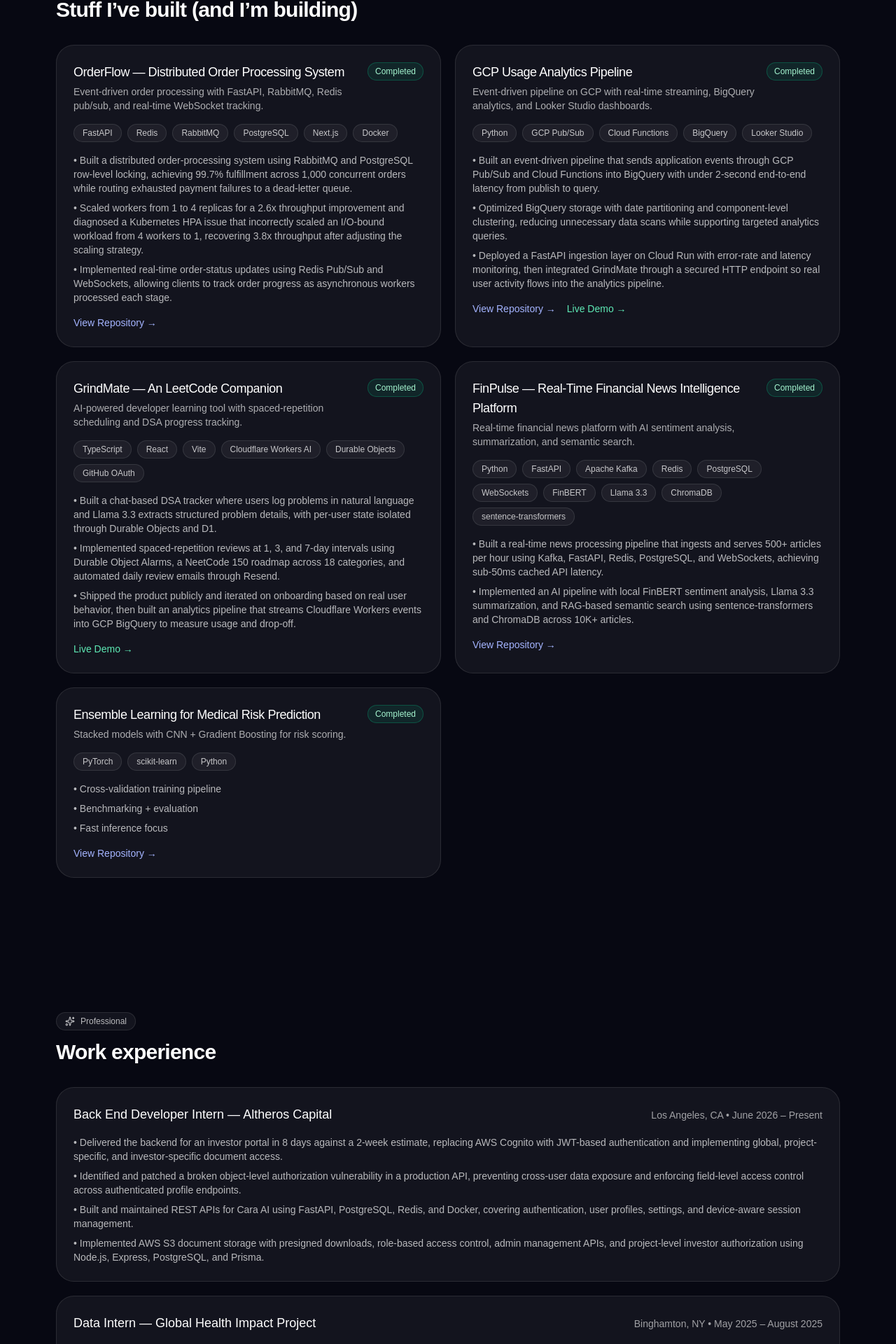
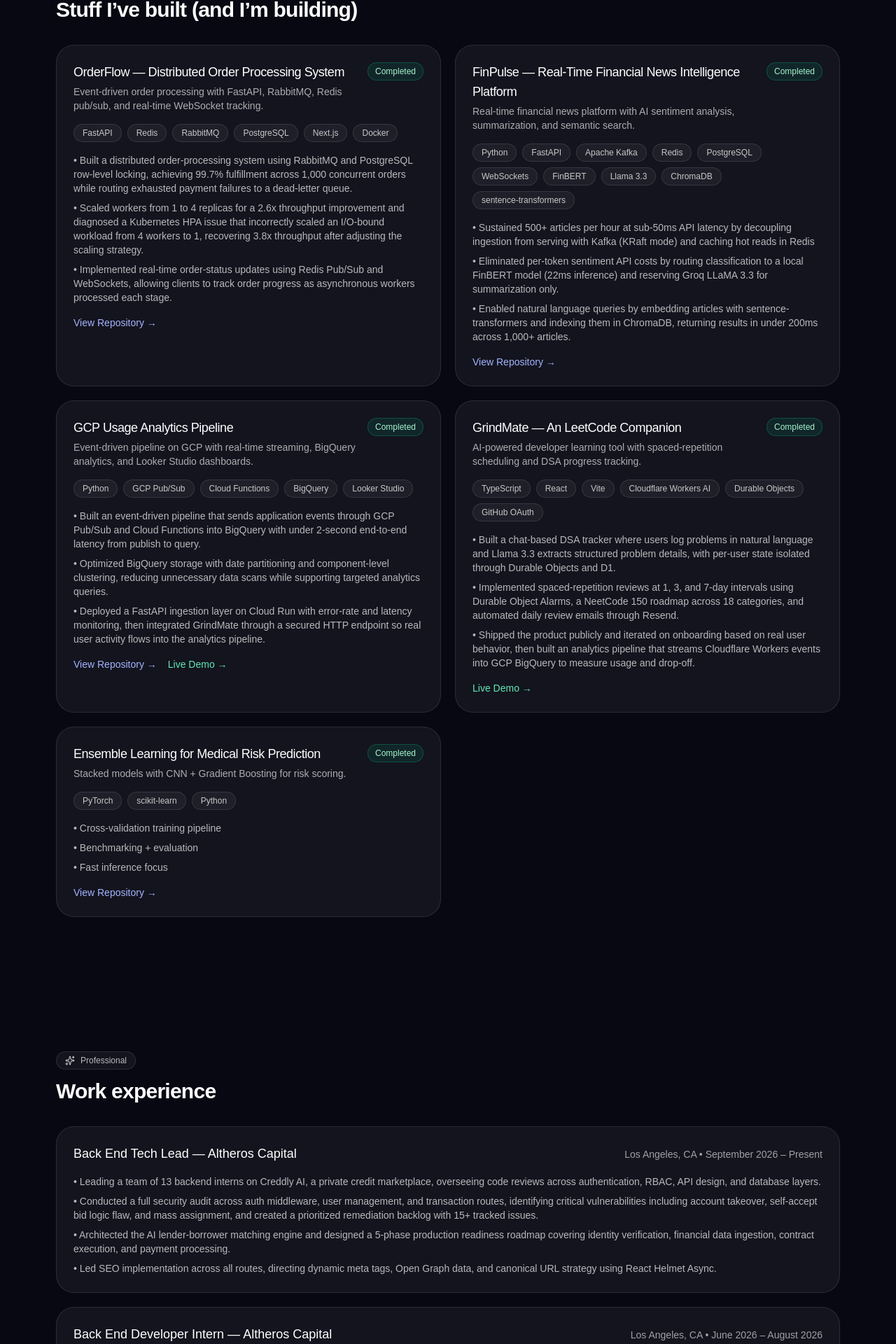
Before and after one commit to SanketJanger/Sanket-Portfolio, a Next.js app: page / in a window 1280 px wide. Shown: the part 2086-4006 px from the top of the page at 70% size. Built offline with nearby package versions, Linux system fonts and the light colour scheme.

Commit message:
add new role and resume update

```diff
--- a/src/app/page.tsx
+++ b/src/app/page.tsx
@@ -12,6 +12,41 @@
   resume: "/SanketJanger_Resume.pdf",
 };
 
+const EXPERIENCE = [
+  {
+    role: "Back End Tech Lead — Altheros Capital",
+    when: "September 2026 – Present",
+    where: "Los Angeles, CA",
+    bullets: [
+      "Leading a team of 13 backend interns on Creddly AI, a private credit marketplace, overseeing code reviews across authentication, RBAC, API design, and database layers.",
+    "Conducted a full security audit across auth middleware, user management, and transaction routes, identifying critical vulnerabilities including account takeover, self-accept bid logic flaw, and mass assignment, and created a prioritized remediation backlog with 15+ tracked issues.",
+    "Architected the AI lender-borrower matching engine and designed a 5-phase production readiness roadmap covering identity verification, financial data ingestion, contract execution, and payment processing.",
+    "Led SEO implementation across all routes, directing dynamic meta tags, Open Graph data, and canonical URL strategy using React Helmet Async.",
+  ],
+  },
+  {
+    role: "Back End Developer Intern — Altheros Capital",
+    when: "June 2026 – August 2026",
+    where: "Los Angeles, CA",
+    bullets: [
+      "Delivered the backend for an investor portal in 8 days against a 2-week estimate, replacing AWS Cognito with JWT-based authentication and implementing global, project-specific, and investor-specific document access.",
+    "Identified and patched a broken object-level authorization vulnerability in a production API, preventing cross-user data exposure and enforcing field-level access control across authenticated profile endpoints.",
+    "Built and maintained REST APIs for Cara AI using FastAPI, PostgreSQL, Redis, and Docker, covering authentication, user profiles, settings, and device-aware session management.",
+    "Implemented AWS S3 document storage with presigned downloads, role-based access control, admin management APIs, and project-level investor authorization using Node.js, Express, PostgreSQL, and Prisma.",
+  ],
+  },
+  {
+    role: "Data Intern — Global Health Impact Project",
+    when: "May 2025 – August 2025",
+    where: "Binghamton, NY",
+    bullets: [
+      "Implemented disease-impact calculation logic using DALYs, treatment coverage, and drug efficacy to support country- level and year-over-year health outcome comparisons.",
+      "Converted spreadsheet-based research workflows into reproducible Python scripts, reducing manual processing and im- proving consistency of Impact Score calculations.",
+      "Debugged Impact Score discrepancies across country, disease, drug, and company mappings, improving reliability of forecasting results used by the research team.",
+    ],
+  },
+];
+
 type Project = {
   title: string;
   tagline: string;
@@ -21,6 +56,7 @@
   href?: string;
   demo?: string;
 };
+
 
 const PROJECTS: Project[] = [
   {
@@ -34,6 +70,29 @@
     ],
     status: "Completed",
     href: "https://github.com/SanketJanger/OrderFlow---A-Distributed-Order-Processing-System",
+  },
+  {
+    title: "FinPulse — Real-Time Financial News Intelligence Platform",
+    tagline: "Real-time financial news platform with AI sentiment analysis, summarization, and semantic search.",
+    stack: [
+      "Python",
+      "FastAPI",
+      "Apache Kafka",
+      "Redis",
+      "PostgreSQL",
+      "WebSockets",
+      "FinBERT",
+      "Llama 3.3",
+      "ChromaDB",
+      "sentence-transformers",
+    ],
+    highlights: [
+      "Sustained 500+ articles per hour at sub-50ms API latency by decoupling ingestion from serving with Kafka (KRaft mode) and caching hot reads in Redis",
+      "Eliminated per-token sentiment API costs by routing classification to a local FinBERT model (22ms inference) and reserving Groq LLaMA 3.3 for summarization only.",
+      "Enabled natural language queries by embedding articles with sentence-transformers and indexing them in ChromaDB, returning results in under 200ms across 1,000+ articles."
+    ],
+    status: "Completed",
+    href: "https://github.com/SanketJanger/FinPulse-AI-Powered-Financial-News-Intelligence-Platform"
   },
   {
     title: "GCP Usage Analytics Pipeline",
@@ -61,58 +120,12 @@
     demo: "https://grindmate.dev/",
   },
   {
-    title: "FinPulse — Real-Time Financial News Intelligence Platform",
-    tagline: "Real-time financial news platform with AI sentiment analysis, summarization, and semantic search.",
-    stack: [
-      "Python",
-      "FastAPI",
-      "Apache Kafka",
-      "Redis",
-      "PostgreSQL",
-      "WebSockets",
-      "FinBERT",
-      "Llama 3.3",
-      "ChromaDB",
-      "sentence-transformers",
-    ],
-    highlights: [
-      "Built a real-time news processing pipeline that ingests and serves 500+ articles per hour using Kafka, FastAPI, Redis, PostgreSQL, and WebSockets, achieving sub-50ms cached API latency.",
-      "Implemented an AI pipeline with local FinBERT sentiment analysis, Llama 3.3 summarization, and RAG-based semantic search using sentence-transformers and ChromaDB across 10K+ articles.",
-    ],
-    status: "Completed",
-    href: "https://github.com/SanketJanger/Live-News-Feeding-Platform"
-  },
-  {
     title: "Ensemble Learning for Medical Risk Prediction",
     tagline: "Stacked models with CNN + Gradient Boosting for risk scoring.",
     stack: ["PyTorch", "scikit-learn", "Python"],
     highlights: ["Cross-validation training pipeline", "Benchmarking + evaluation", "Fast inference focus"],
     status: "Completed",
     href: "https://github.com/SanketJanger/Ensemble-Learning-for-Medical-Risk-Prediction",
-  },
-];
-
-const EXPERIENCE = [
-  {
-    role: "Back End Developer Intern — Altheros Capital",
-    when: "June 2026 – Present",
-    where: "Los Angeles, CA",
-    bullets: [
-      "Delivered the backend for an investor portal in 8 days against a 2-week estimate, replacing AWS Cognito with JWT-based authentication and implementing global, project-specific, and investor-specific document access.",
-    "Identified and patched a broken object-level authorization vulnerability in a production API, preventing cross-user data exposure and enforcing field-level access control across authenticated profile endpoints.",
-    "Built and maintained REST APIs for Cara AI using FastAPI, PostgreSQL, Redis, and Docker, covering authentication, user profiles, settings, and device-aware session management.",
-    "Implemented AWS S3 document storage with presigned downloads, role-based access control, admin management APIs, and project-level investor authorization using Node.js, Express, PostgreSQL, and Prisma.",
-  ],
-  },
-  {
-    role: "Data Intern — Global Health Impact Project",
-    when: "May 2025 – August 2025",
-    where: "Binghamton, NY",
-    bullets: [
-      "Implemented disease-impact calculation logic using DALYs, treatment coverage, and drug efficacy to support country- level and year-over-year health outcome comparisons.",
-      "Converted spreadsheet-based research workflows into reproducible Python scripts, reducing manual processing and im- proving consistency of Impact Score calculations.",
-      "Debugged Impact Score discrepancies across country, disease, drug, and company mappings, improving reliability of forecasting results used by the research team.",
-    ],
   },
 ];
 
@@ -138,13 +151,14 @@
 ];
 
 const SKILLS = [
-  { label: "Languages", items: ["Python", "TypeScript", "JavaScript", "SQL", "HTML/CSS"] },
-  { label: "Frameworks & Libraries", items: ["React", "Next.js", "FastAPI", "Flask", "Vite", "Node.js", "Express", "SQLAlchemy", "Alembic", "Prisma"] },
-  { label: "Messaging / Streaming", items: ["RabbitMQ", "Apache Kafka", "WebSockets", "Redis Pub/Sub", "REST APIs"] },
+  { label: "Languages", items: ["Python", "TypeScript", "JavaScript", "SQL", "C++", "HTML/CSS"] },
   { label: "Datastores", items: ["PostgreSQL", "MySQL", "Redis", "BigQuery", "ChromaDB"]},
-  { label: "Cloud & DevOps", items: ["AWS (S3, IAM)", "GCP (Pub/Sub, Cloud Run, Cloud Function, BigQuery)", "Docker", "Kubernetes",
-    "Cloudflare (Workers, Durable Objects, D1)", "Git", "Linux"] },
-  { label: "AI / Developer Tools", items: ["RAG", "LLM APIs", "FinBERT", "sentence-transformers", "Codex", "Cursor", "Claude Code"] },
+  { label: "Frameworks & Libraries", items: ["FastAPI", "Node.js", "Express", "React", "Flask", "SQLAlchemy", "Alembic", "Prisma"] },
+  { label: "Messaging / Streaming", items: ["Apache Kafka", "RabbitMQ", "WebSockets", "Redis Pub/Sub"] },
+  { label: "AI / Developer Tools", items: ["LLM APIs (Anthrophic, OpenAI, Gemini, Groq LLaMA 3.3)", "RAG", "Embeddings", "Vector Search (ChromaDB)", "FinBERT", "sentence-transformers"] },
+  { label: "Cloud & DevOps", items: ["AWS (S3, Cognito, IAM)", "GCP (Pub/Sub, Cloud Run, Cloud Function, BigQuery)", "Docker", "Kubernetes", "CI/CD", "Cloudflare (Workers, Durable Objects, D1)", "Git", "Linux"] },
+  { label: "Dev Tools", items: ["GitHub Co-Pilot", "Codex", "Claude Code", "Cursor"] },
+  { label: "Practices", items: ["Object Oriented Programming", "Data Structures and Algorithms", "Agile Methodologies", "Regression Testing", "Design Patterns"] },
 ];
 
 function cn(...c: Array<string | false | null | undefined>) {
```
Also changed, not shown: 1 other file (tests, documents, lock files or other folders).
